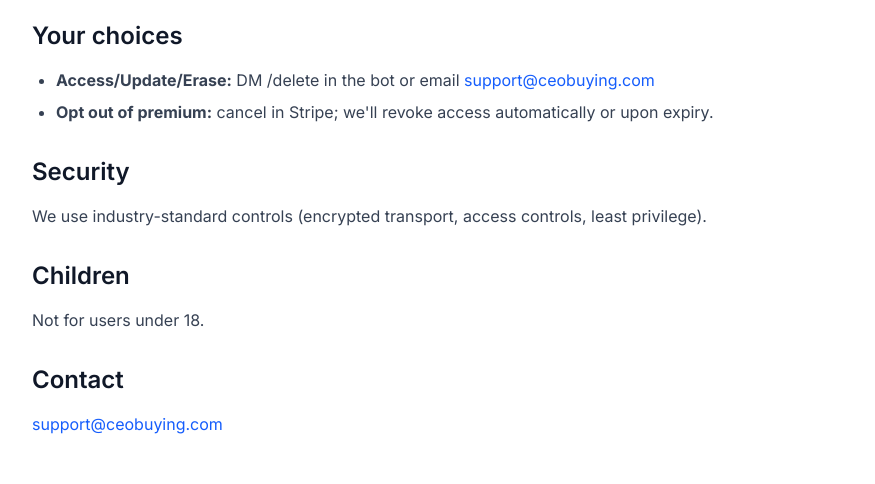
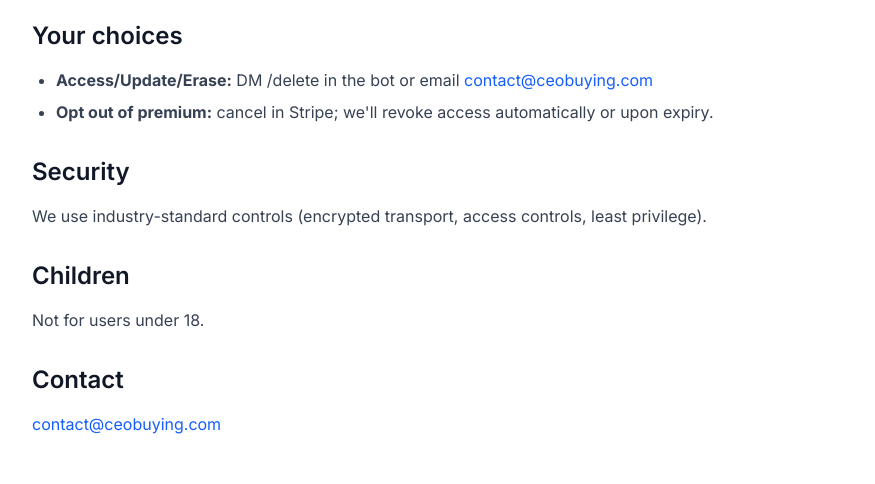
Before and after one commit to twoliness/ceobuying, a Next.js app: page /privacy in a window 1280 px wide. Shown: the part 797-1281 px from the top of the page, without its empty margins (192-1067 px from the left). Built offline with nearby package versions, Linux system fonts and the light colour scheme.

Commit message:
updated support@ceobuying.com to contact@ceobuying.com

```diff
--- a/src/app/privacy/page.js
+++ b/src/app/privacy/page.js
@@ -90,10 +90,10 @@ export default function PrivacyPage() {
               <li>
                 <strong>Access/Update/Erase:</strong> DM /delete in the bot or email{' '}
                 <a
-                  href="mailto:support@ceobuying.com"
+                  href="mailto:contact@ceobuying.com"
                   className="text-blue-600 hover:text-blue-700 dark:text-blue-400 dark:hover:text-blue-300"
                 >
-                  support@ceobuying.com
+                  contact@ceobuying.com
                 </a>
               </li>
               <li>
@@ -126,10 +126,10 @@ export default function PrivacyPage() {
             </h2>
             <p className="text-gray-700 dark:text-gray-300">
               <a
-                href="mailto:support@ceobuying.com"
+                href="mailto:contact@ceobuying.com"
                 className="text-blue-600 hover:text-blue-700 dark:text-blue-400 dark:hover:text-blue-300"
               >
-                support@ceobuying.com
+                contact@ceobuying.com
               </a>
             </p>
           </section>
```
